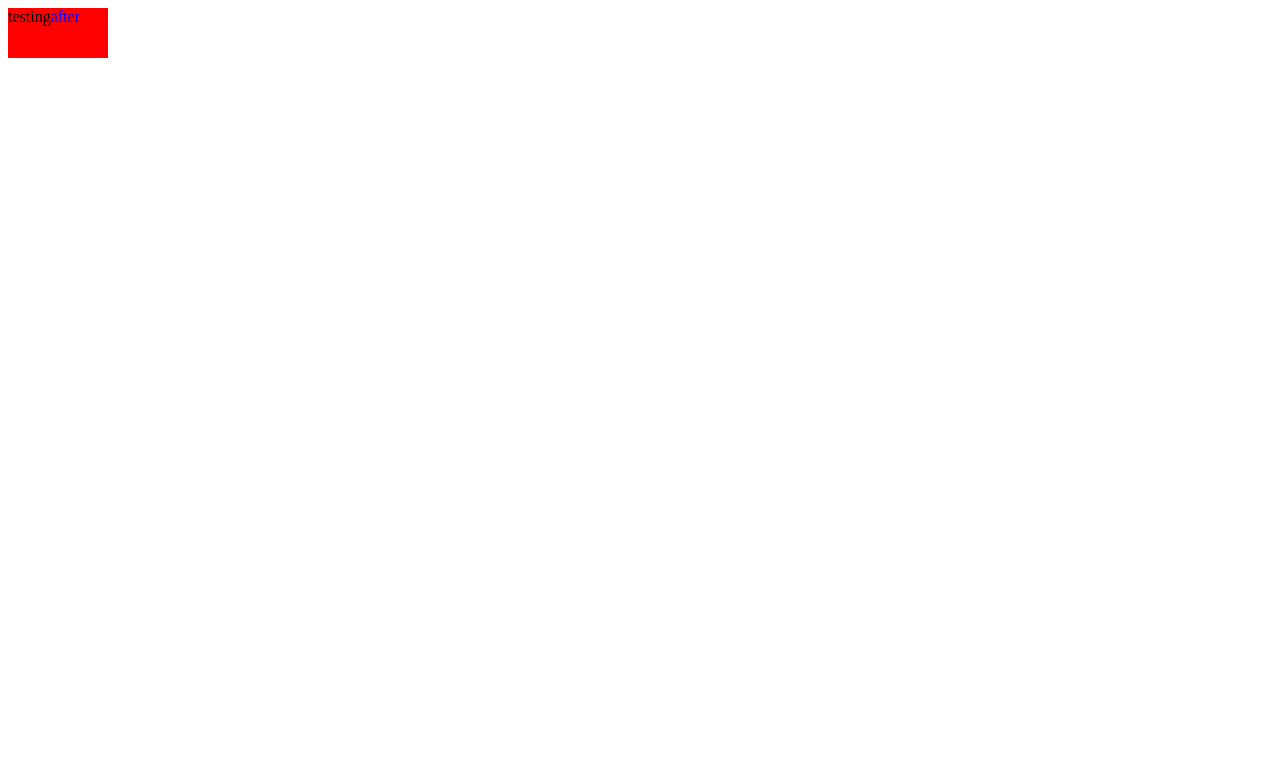
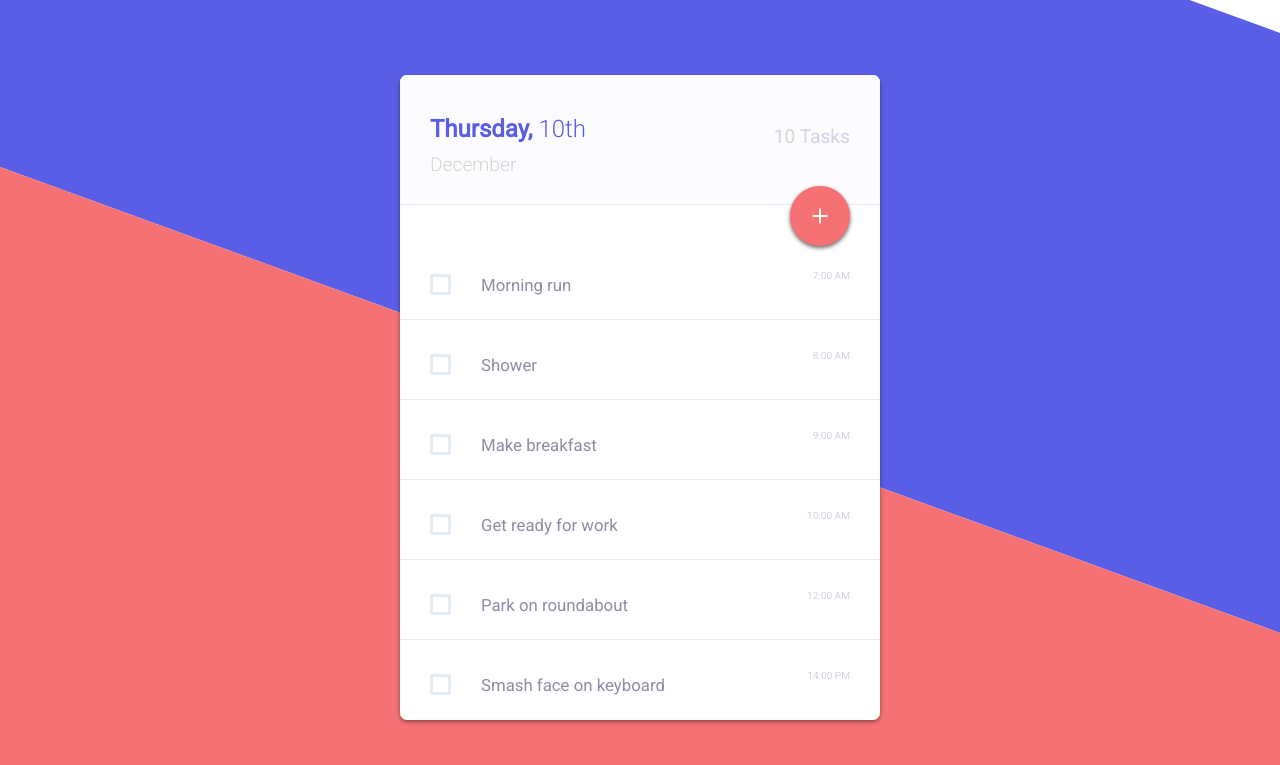
Before and after one commit to jessemc98/vanilla-todo-app, a website built with webpack: page src/index.html in a window 1280 px wide. Shown: the top 765 px of the page. Built offline with nearby package versions, Linux system fonts and the light colour scheme.

Commit message:
added basic styling based on https://dribbble.com/shots/2400033-ToDo-List-Day-042-dailui

```diff
--- a/src/index.html
+++ b/src/index.html
@@ -2,9 +2,60 @@
 <html>
 <head>
 	<title>Todo app</title>
+  <link href="https://fonts.googleapis.com/css?family=Roboto:300,400" rel="stylesheet">
 </head>
 <body>
-<div class="test">testing</div>
+<div class="background">
+  <div class="blue"></div>
+  <div class="orange"></div>
+</div>
+<main>
+  <nav>
+    <header>
+      <h1>
+        <b>Thursday,</b> 10th
+      </h1>
+      <h3>December</h3>
+    </header>
+    <span>10 Tasks</span>
+
+    <a class="fab add" href="#"></a>
+</nav>
+
+<ul class="todolist">
+  <li class="todo">
+    <input class="todo_checkbox" type="checkbox" id="test"/>
+    <label for="test" class="todo_title">Morning run</label>
+    <span class="todo_time">7:00 AM</span>
+  </li>
+  <li class="todo">
+    <input class="todo_checkbox" type="checkbox" id="test1"/>
+    <label for="test1" class="todo_title">Shower</label>
+    <span class="todo_time">8:00 AM</span>
+  </li>
+  <li class="todo">
+    <input class="todo_checkbox" type="checkbox" id="test2"/>
+    <label for="test2" class="todo_title">Make breakfast</label>
+    <span class="todo_time">9:00 AM</span>
+  </li>
+  <li class="todo">
+    <input class="todo_checkbox" type="checkbox" id="test3"/>
+    <label for="test3" class="todo_title">Get ready for work</label>
+    <span class="todo_time">10:00 AM</span>
+  </li>
+  <li class="todo">
+    <input class="todo_checkbox" type="checkbox" id="test4"/>
+    <label for="test4" class="todo_title">Park on roundabout</label>
+    <span class="todo_time">12:00 AM</span>
+  </li>
+  <li class="todo" style="border-bottom: none;">
+    <input class="todo_checkbox" type="checkbox" id="test5"/>
+    <label for="test5" class="todo_title">Smash face on keyboard</label>
+    <span class="todo_time">14:00 PM</span>
+  </li>
+</ul>
+
+</main>
 <script src="../bin/app.bundle.js"></script>
 </body>
 </html>
--- a/src/index.scss
+++ b/src/index.scss
@@ -1,9 +1,168 @@
-.test {
-  background: red;
-  width: 100px;
-  height: 50px;
-  &::after {
-    content: "after";
-    color: blue;
+$border: solid #e3ebf3;
+$darkbg: #fcfcff;
+$lightbg: white;
+$text: #D2D3E3;
+$textDark: #8F8DA5;
+$highlight1: #F57173;
+$highlight2: #5A5EE7;
+
+html, body {
+  height: 100%;
+  width: 100%;
+  font-size: 24px;
+  font-family: 'Roboto', sans-serif;
+  box-sizing: border-box;
+  margin: 0;
+  padding: 0;
+}
+body {
+  padding-top: 75px;
+  overflow: hidden;
+}
+* {box-sizing: inherit;}
+.background {
+  position: absolute;
+  width: 100%;
+  height: 150vh;
+  top: -25%;
+  transform: skewY(20deg);
+  .blue, .orange {
+    height: 50%;
+  }
+  .blue {
+    background: $highlight2;
+  }
+  .orange {
+    background: $highlight1;
   }
 }
+
+.fab {
+  position: relative;
+  width: 60px;
+  height: 60px;
+  background: $highlight1;
+  display: inline-block;
+  border-radius: 50%;
+  float: right;
+  clear: right;
+  box-shadow: 0 2px 4px rgba(0,0,0,0.6);
+  transition: box-shadow 350ms ease;
+  &:hover {
+    box-shadow: 1px 3px 8px rgba(0,0,0,0.6);
+  }
+}
+
+.add {
+  &::after, &::before {
+    content: "";
+    position: absolute;
+    top: 50%;
+    left: 50%;
+    width: 25%;
+    height: 2px;
+    background: white;
+    border-radius: 1px;
+    transform: translate(-50%, -50%);
+    transform-origin: 50 50;
+  }
+  &::before {
+    transform: translate(-50%, -50%) rotate(90deg);
+  }
+}
+
+main {
+  position: relative;
+  width: 480px;
+  margin: auto;
+  background: $lightbg;
+  border-radius: 7px;
+  box-shadow: 0px 2px 4px rgba(0,0,0,0.4);
+}
+
+nav {
+  height: 130px;
+  width: 100%;
+  background: $darkbg;
+  color: $text;
+  padding: 30px;
+  margin-bottom: 35px;
+  border-bottom: 1px $border;
+  border-radius: inherit;
+  border-bottom-left-radius: 0px;
+  border-bottom-right-radius: 0px;
+  span {
+    font-size: 0.8em;
+    float: right;
+    margin: 20px 0px;
+  }
+}
+header {
+  display: inline-block;
+  color: $highlight2;
+  h1 {
+    font-size: 1em;
+    font-weight: lighter;
+    margin: 10px 0;
+  }
+  h3 {
+    color: $text;
+    font-size: 0.8em;
+    font-weight: lighter;
+    margin: 10px 0;
+  }
+}
+
+.todolist {
+  padding: 0;
+  margin: 0;
+  list-style-type: none;
+  font-size: 0.7em;
+}
+.todo {
+  height: 80px;
+  padding: 30px;
+  border-bottom: 1px $border;
+  &_title {
+    color: $textDark;
+  }
+  &_time {
+    color: $text;
+    float: right;
+    font-size: 0.6em;
+  }
+  &:hover {
+    font-size: 1.2em;
+  }
+}
+
+// hide checkboxes
+.todo_checkbox {
+  position: absolute;
+  z-index: -9999;
+}
+// style pseudo element to be checkbox
+.todo_title::before {
+  content: "";
+  display: inline-block;
+  position: relative;
+  top: 4px;
+  width: 15px;
+  height: 15px;
+  border-radius: 2px;
+  border: 3px $border;
+  color: white;
+  background: transparent;
+  margin: 0 30px 0 0;
+  transition: background 350ms ease;
+}
+.todo_checkbox:checked + .todo_title{
+// .todo_checkbox:hover + .todo_title::before {
+  text-decoration: line-through;
+  color: $text;
+  &::before {
+    content: "✔";
+    background: $highlight1;
+    border: 3px solid $highlight1;
+  }
+}
```
